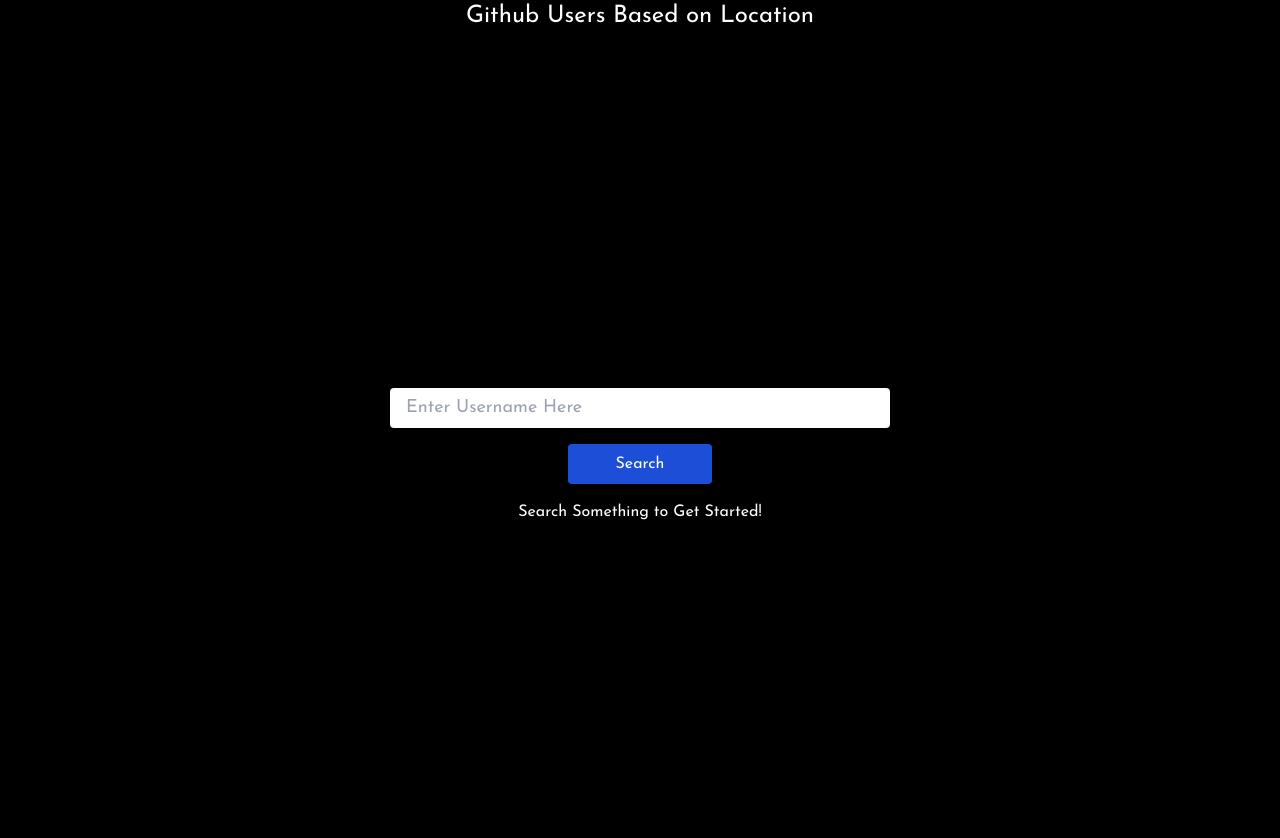
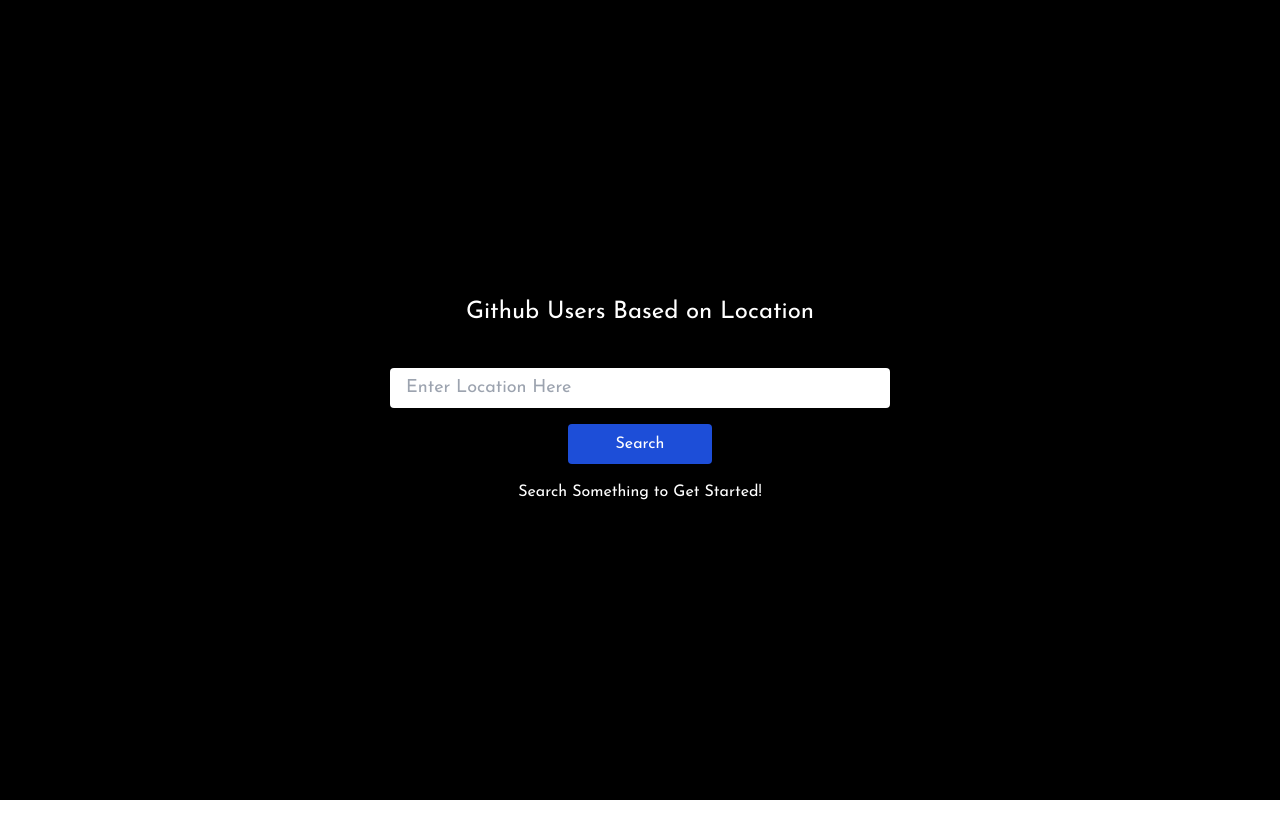
Before and after one commit to Dhruvmehta1311/github-user-location, a React (Vite) app: page / in a window 1280 px wide. Shown: the top 838 px of the page. After the commit the page ends 800 px from the top, so only its background shows below. Built offline with nearby package versions, Linux system fonts and the light colour scheme.

Commit message:
Minor UI Tweaks.

```diff
--- a/src/App.jsx
+++ b/src/App.jsx
@@ -26,10 +26,10 @@ function App() {
 
   return (
     <>
-      <h1 className="font-josefin text-center bg-black text-white h-14 text-2xl">
-        Github Users Based on Location
-      </h1>
       <div className="bg-black min-h-screen text-white flex items-center justify-center flex-col gap-4 font-josefin">
+        <h1 className="font-josefin text-center bg-black text-white h-14 text-2xl">
+          Github Users Based on Location
+        </h1>
         <form
           onSubmit={handleSubmit}
           className="flex gap-4 flex-col items-center justify-center  max-w-[800px] w-[95%] mx-auto"
--- a/src/components/Input.jsx
+++ b/src/components/Input.jsx
@@ -9,7 +9,7 @@ const Input = ({ inputValue, inputVal }) => {
         onChange={inputValue}
         className="h-[40px] px-4 rounded placeholder:text-lg max-w-[500px] w-[98%] mx-auto text-black"
         type="text"
-        placeholder="Enter Username Here"
+        placeholder="Enter Location Here"
       />
     </>
   );
```
